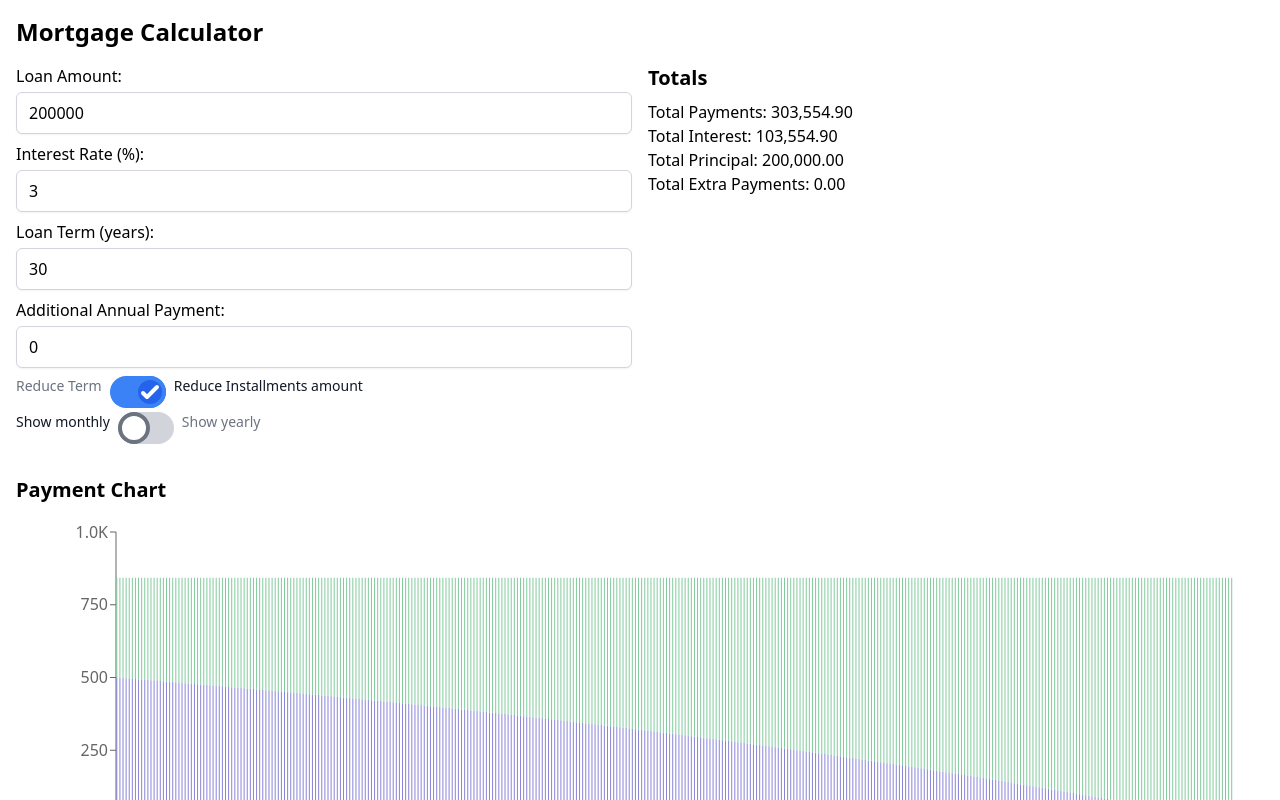
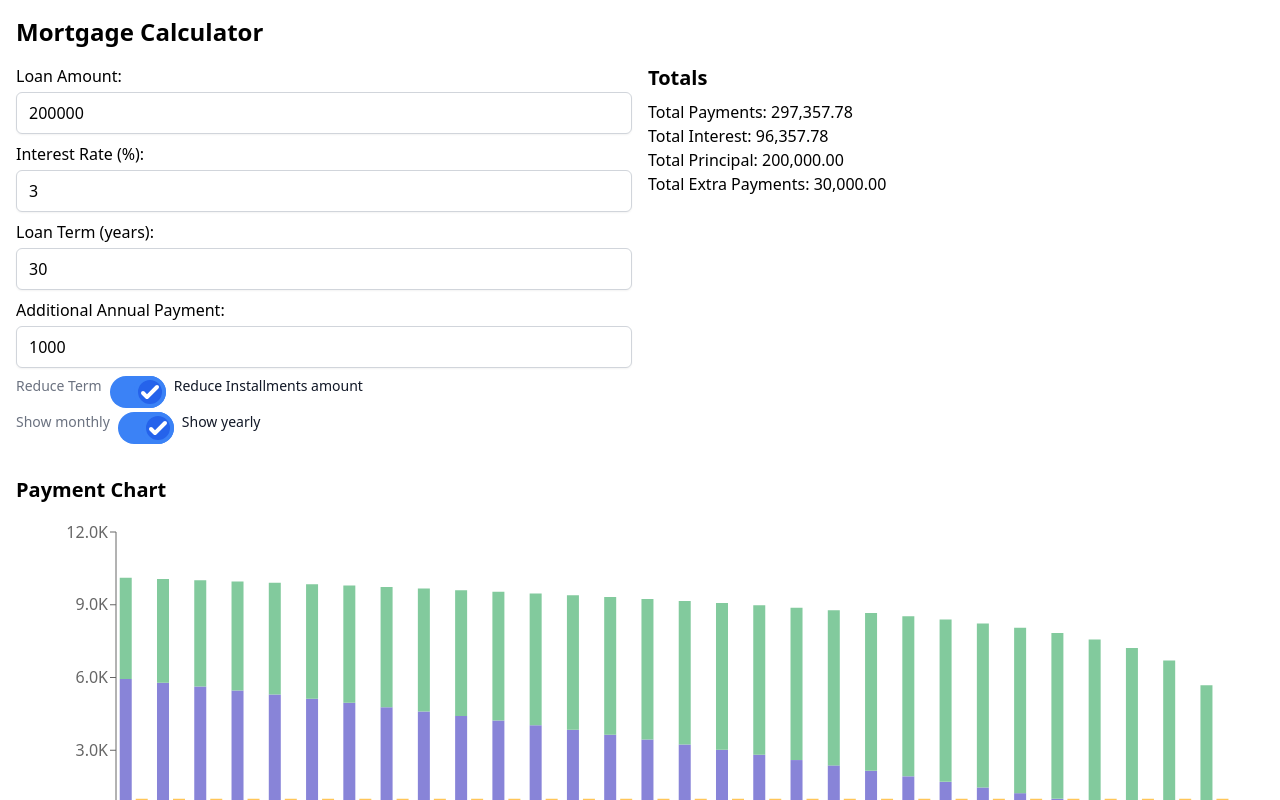
Before and after one commit to alainrk/finance, a React (Vite) app: page / in a window 1280 px wide. Shown: the top 800 px of the page. Built offline with nearby package versions, Linux system fonts and the light colour scheme.

Commit message:
Hide additional toggle and better steps

```diff
--- a/src/MortgageCalculator.tsx
+++ b/src/MortgageCalculator.tsx
@@ -46,9 +46,9 @@ const MortgageCalculator: React.FC = () => {
   const [amount, setAmount] = useState<number>(200000);
   const [interestRate, setInterestRate] = useState<number>(3);
   const [years, setYears] = useState<number>(30);
-  const [additionalPayment, setAdditionalPayment] = useState<number>(0);
+  const [additionalPayment, setAdditionalPayment] = useState<number>(1000);
   const [reduceInstallments, setReduceInstallments] = useState<boolean>(true);
-  const [showYearlySums, setShowYearlySums] = useState<boolean>(false);
+  const [showYearlySums, setShowYearlySums] = useState<boolean>(true);
   const [mortgageData, setMortgageData] = useState<PaymentData[]>([]);
 
   const formatAxisLabel = (value: number): string => {
@@ -151,6 +151,7 @@ const MortgageCalculator: React.FC = () => {
             Loan Amount:
             <input
               type="number"
+              step={5000}
               value={amount}
               onChange={(e) => setAmount(Number(e.target.value))}
               className="mt-1 block w-full rounded-md border-gray-300 shadow-sm focus:border-indigo-300 focus:ring focus:ring-indigo-200 focus:ring-opacity-50"
@@ -179,18 +180,21 @@ const MortgageCalculator: React.FC = () => {
             Additional Annual Payment:
             <input
               type="number"
+              step={1000}
               value={additionalPayment}
               onChange={(e) => setAdditionalPayment(Number(e.target.value))}
               className="mt-1 block w-full rounded-md border-gray-300 shadow-sm focus:border-indigo-300 focus:ring focus:ring-indigo-200 focus:ring-opacity-50"
             />
           </label>
           <div className="space-y-1">
+            {additionalPayment > 0 && (
               <ToggleSwitch
                 leftLabel="Reduce Term"
                 rightLabel="Reduce Installments amount"
                 checked={reduceInstallments}
                 onChange={setReduceInstallments}
               />
+            )}
             <ToggleSwitch
               leftLabel="Show monthly"
               rightLabel="Show yearly"
```
Lines whose indentation alone changed are shown as unchanged.
